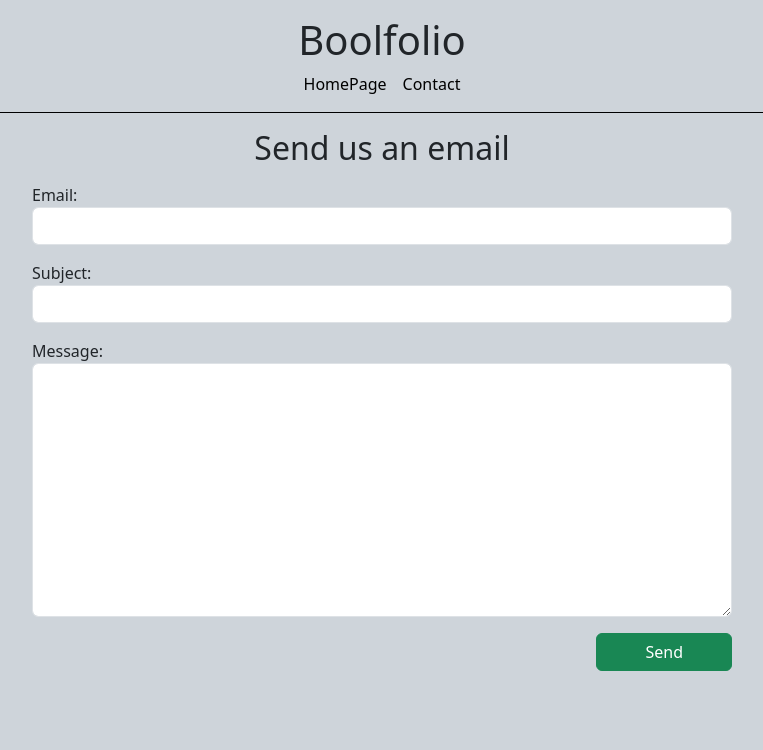
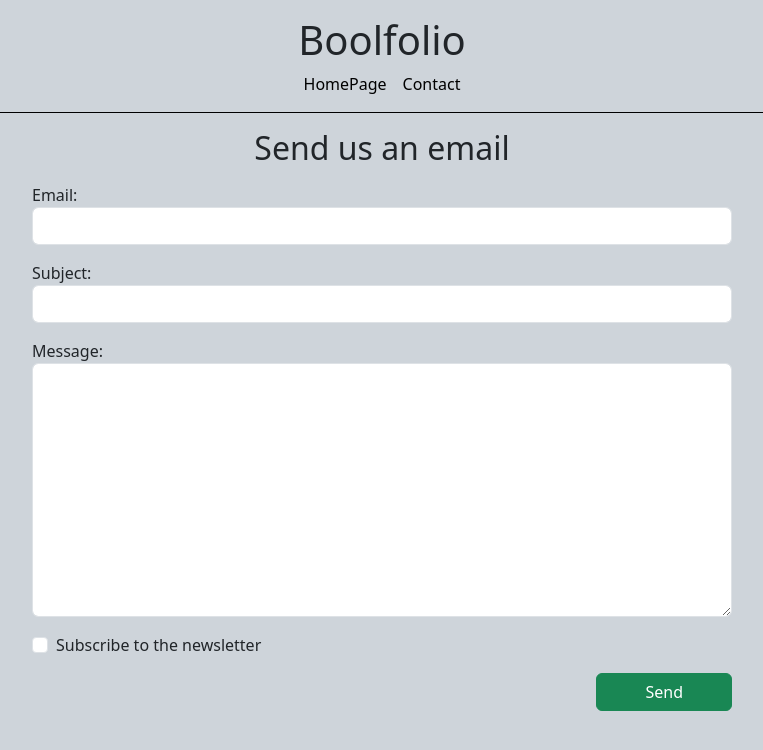
Before and after one commit to carloeusebi/vite-boolfolio, a Vue app: page /contact in a window 1280 px wide. Shown: the top 750 px of the page, without its empty margins (258-1021 px from the left). Built offline with nearby package versions, Linux system fonts and the light colour scheme.

Commit message:
Added checkbox for subscription

```diff
--- a/src/pages/ContactPage.vue
+++ b/src/pages/ContactPage.vue
@@ -12,6 +12,7 @@ interface ContactForm {
     email: string;
     subject: string;
     content: string
+    subscribe: boolean;
 }
 
 interface Errors {
@@ -28,6 +29,7 @@ const emptyForm: ContactForm = {
     email: '',
     subject: '',
     content: '',
+    subscribe: false
 }
 
 // refs
@@ -143,6 +145,12 @@ const submitForm = async () => {
                     {{ errors.content }}
                 </div>
             </div>
+            <div class="mb-3 form-check custom">
+                <input type="checkbox" class="form-check-input" id="subscription"
+                    v-model="form.subscribe">
+                <label for="subscription" class="form-check-label">Subscribe to the
+                    newsletter</label>
+            </div>
 
             <div class="d-flex justify-content-end ">
                 <button class="btn btn-success px-5">Send</button>
```
